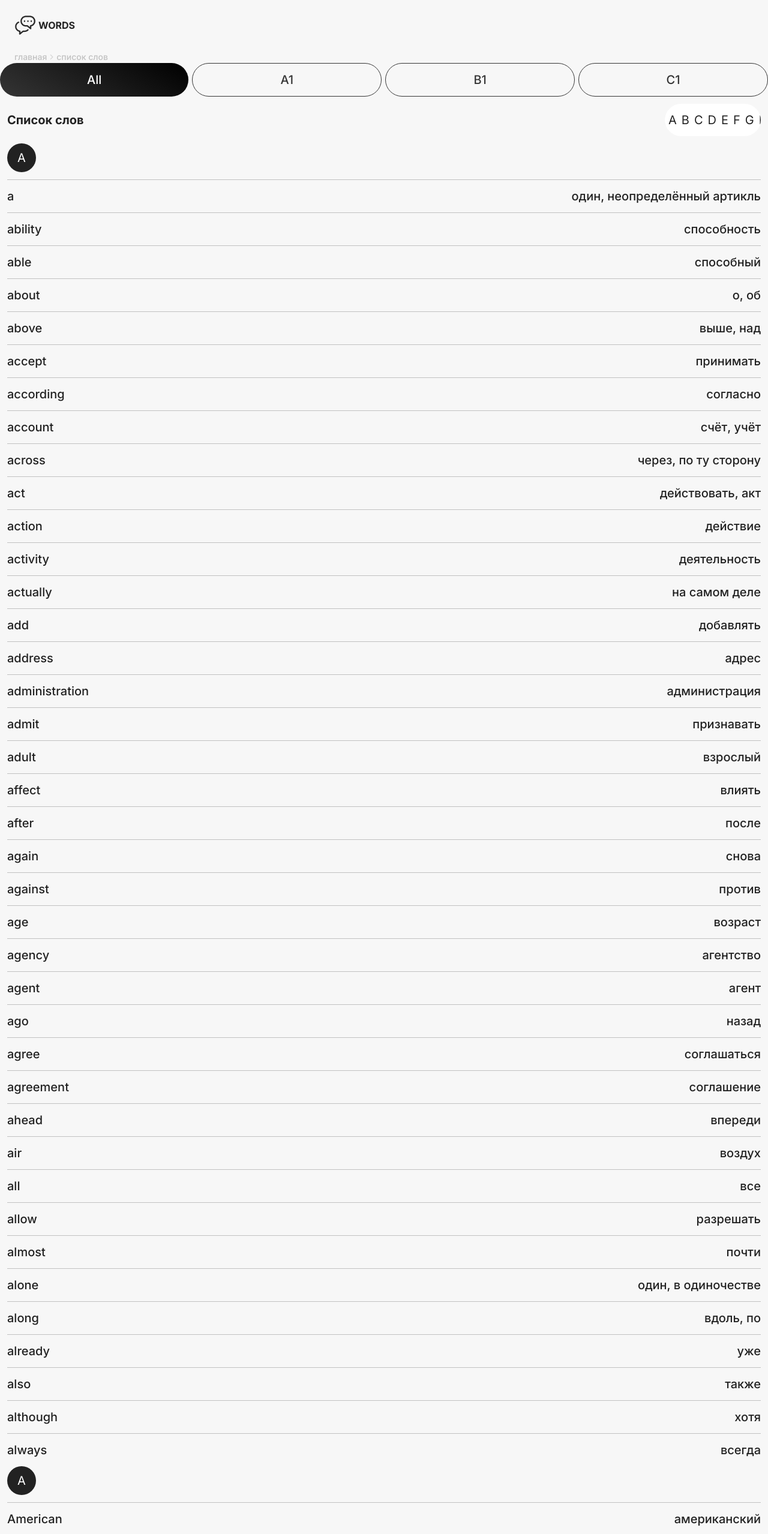
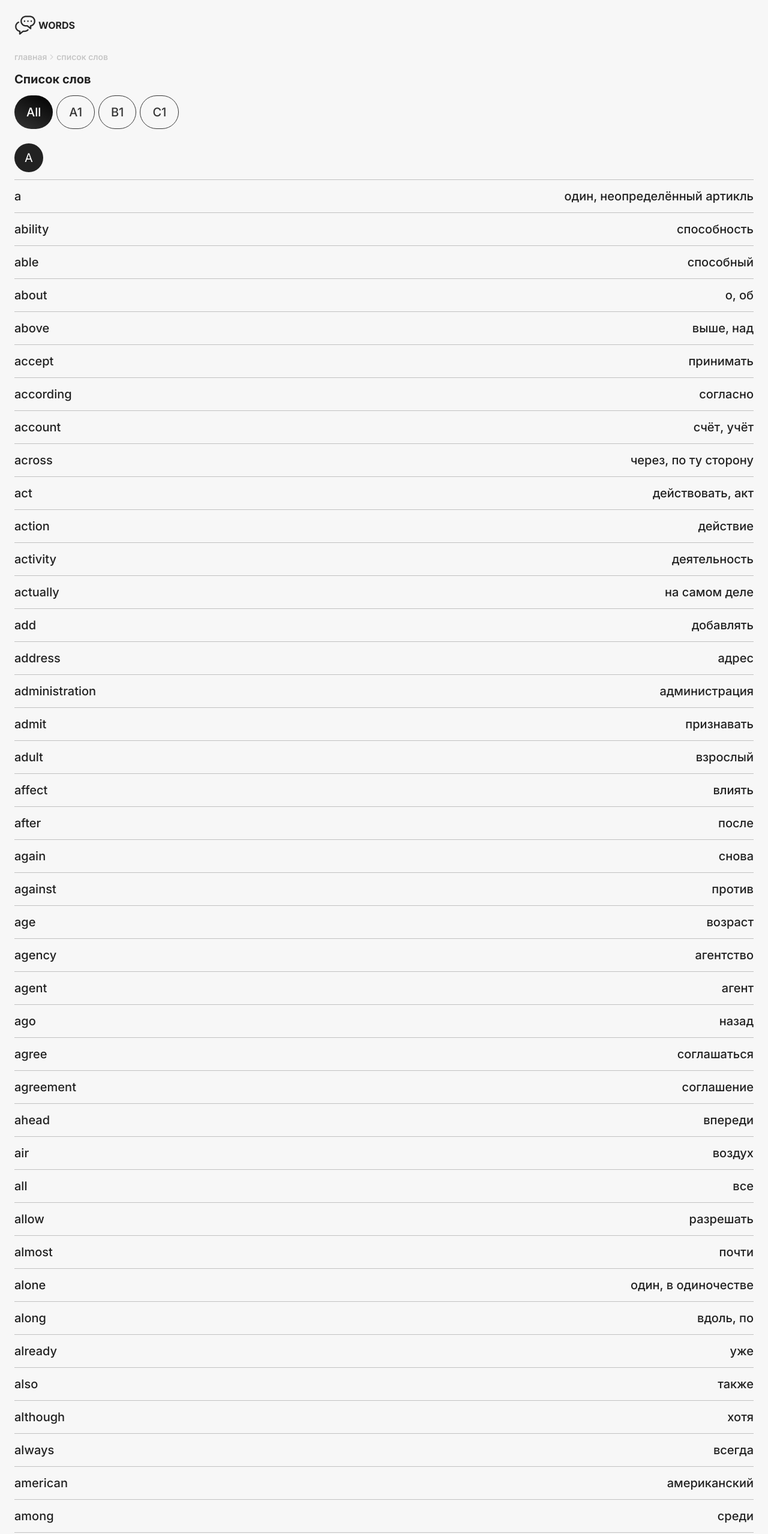
Before and after one commit to lletov/words, a React (Vite) app: page /#/wordslist in a window 1280 px wide. Shown: the top 2557 px of the page at 60% size. Built offline with nearby package versions, Linux system fonts and the light colour scheme; the HTML template or start-up script is replaced by a standard one.

Commit message:
style: style elements

```diff
--- a/src/Words.js
+++ b/src/Words.js
@@ -194,7 +194,7 @@ const words = {
         level: ['A1'],
         category: ['adverb']
     },
-    'American': {
+    'american': {
         translation: ['американский'],
         level: ['A2'],
         category: ['adjective']
--- a/src/components/WordsList.jsx
+++ b/src/components/WordsList.jsx
@@ -64,14 +64,16 @@ return (
   <>
     <Breadcrumbs/>
     {/* <WordsListNav/> */}
-    <Filters
+    <div style={{display: 'flex', alignItems: 'start', padding: '12px 24px', flexDirection: 'column', gap: '12px'}}>
+      <h5>Список слов</h5>
+      <Filters
         items={filterItems}
         onSelect={filterSelected}
         selected={selectedFilter}
       />
+    </div>
     <div className='word-list'>
-      <div style={{display: 'flex', alignItems: 'center'}}><h5>Список слов</h5></div>
-      <WordsListNav/>
+      {/* <WordsListNav/> */}
       <div className='word-list-list'>
         {wordsList}
       </div>
--- a/src/index.css
+++ b/src/index.css
@@ -92,6 +92,7 @@ h2 {
   font-size: 20px;
   font-weight: 500;
   color: var(--black);
+  text-align: end;
 }
 
 h3 {
@@ -523,7 +524,7 @@ h5 {
 }
 
 .word-list{
-  padding: 12px;
+  padding: 12px 24px;
   gap: 12px;
   display: grid;
   grid-template-columns: 1fr 1fr;
--- a/src/store/Store.js
+++ b/src/store/Store.js
@@ -10,14 +10,14 @@ const useTestStore = create((set) => ({
       wordsCounter: 5,
       time: 2
     },
-    // "50": {
-    //   url: "50",
-    //   img: 'star',
-    //   title: "50",
-    //   subtitle: "Случайные 50 слов",
-    //   wordsCounter: 50,
-    //   time: 2
-    // },
+    "50": {
+      url: "50",
+      img: 'star',
+      title: "50",
+      subtitle: "Случайные 50 слов",
+      wordsCounter: 50,
+      time: 2
+    },
     // "100": {
     //   url: "100",
     //   img: 'star',
```
